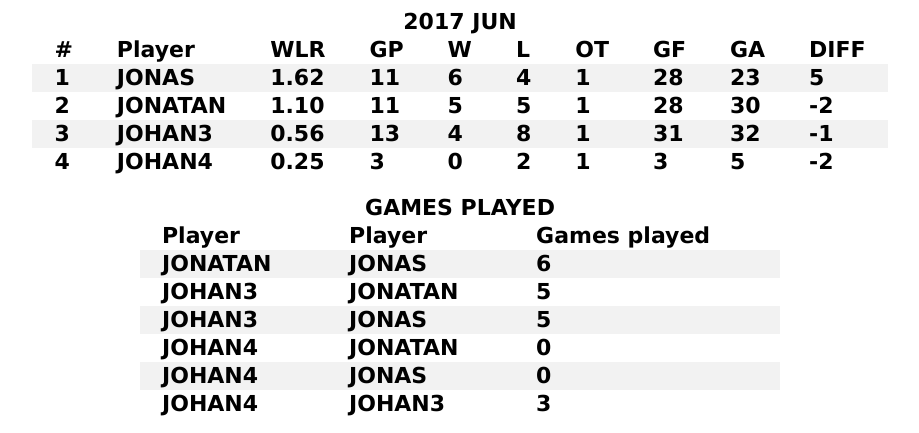
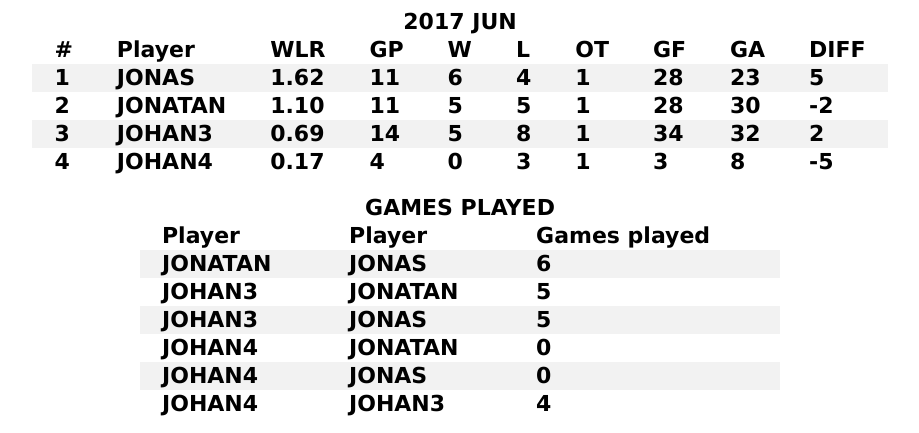
Before and after one commit to SoamJaws/nhl, a plain HTML site: page index.html in a window 1280 px wide. Shown: the top 433 px of the page, without its empty margins (188-1107 px from the left). Drawn offline with Linux system fonts and the light colour scheme.

Commit message:
Updated stats

```diff
--- a/index.html
+++ b/index.html
@@ -43,26 +43,26 @@
 <tr class="player">
 <th>3</th>
 <th>JOHAN3</th>
-<th>0.56</th>
-<th>13</th>
-<th>4</th>
+<th>0.69</th>
+<th>14</th>
+<th>5</th>
 <th>8</th>
 <th>1</th>
-<th>31</th>
+<th>34</th>
 <th>32</th>
-<th>-1</th>
+<th>2</th>
 </tr>
 <tr class="player">
 <th>4</th>
 <th>JOHAN4</th>
-<th>0.25</th>
+<th>0.17</th>
+<th>4</th>
+<th>0</th>
 <th>3</th>
-<th>0</th>
-<th>2</th>
 <th>1</th>
 <th>3</th>
-<th>5</th>
-<th>-2</th>
+<th>8</th>
+<th>-5</th>
 </tr>
 </table>
 <br>
@@ -101,7 +101,7 @@
 <tr class="player">
 <th>JOHAN4</th>
 <th>JOHAN3</th>
-<th>3</th>
+<th>4</th>
 </tr>
 </table>
 <br>
```
